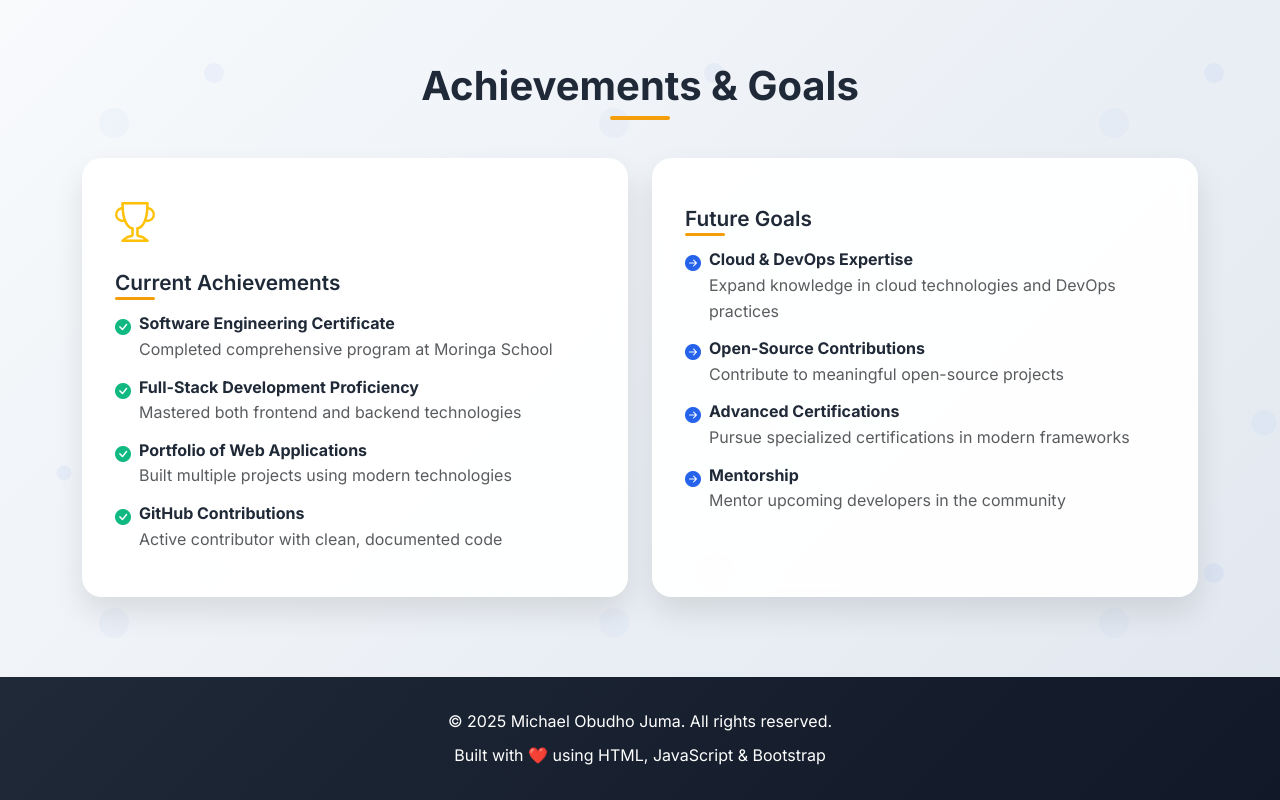
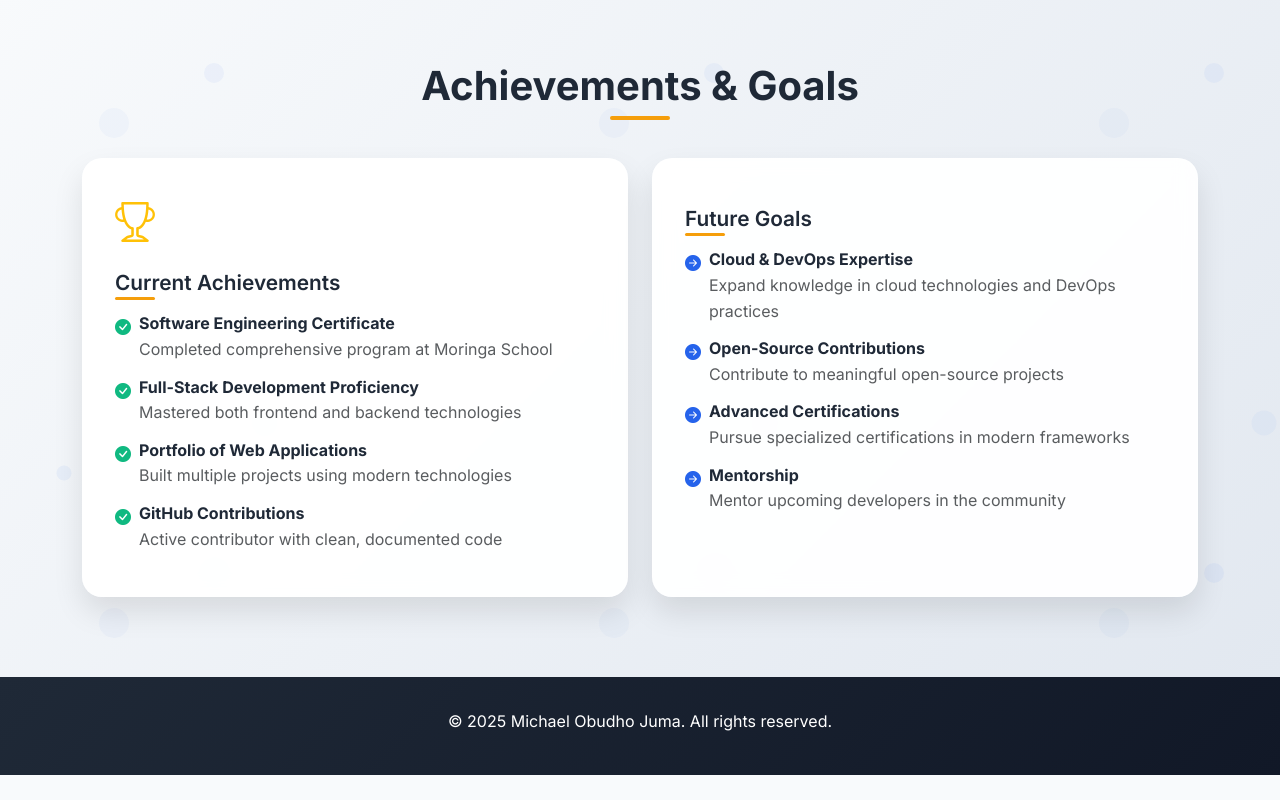
Before and after one commit to Michael-juma/mike-s-port-app, a plain HTML site: page education.html in a window 1280 px wide. Shown: the part 3117-3917 px from the top of the page. After the commit the page ends 3892 px from the top, so only its background shows below. Drawn offline with nearby package versions, Linux system fonts and the light colour scheme; some icons are missing.

Commit message:
all Files

```diff
--- a/education.html
+++ b/education.html
@@ -976,7 +976,7 @@ body {
             <div class="row">
                 <div class="col-12">
                     <p class="mb-2">&copy; 2025 Michael Obudho Juma. All rights reserved.</p>
-                    <p class="mb-0">Built with ❤️ using HTML, JavaScript & Bootstrap</p>
+
                 </div>
             </div>
         </div>
```
Also changed, not shown: about.html (+1 -1 lines), contact.html (+1 -1 lines).
